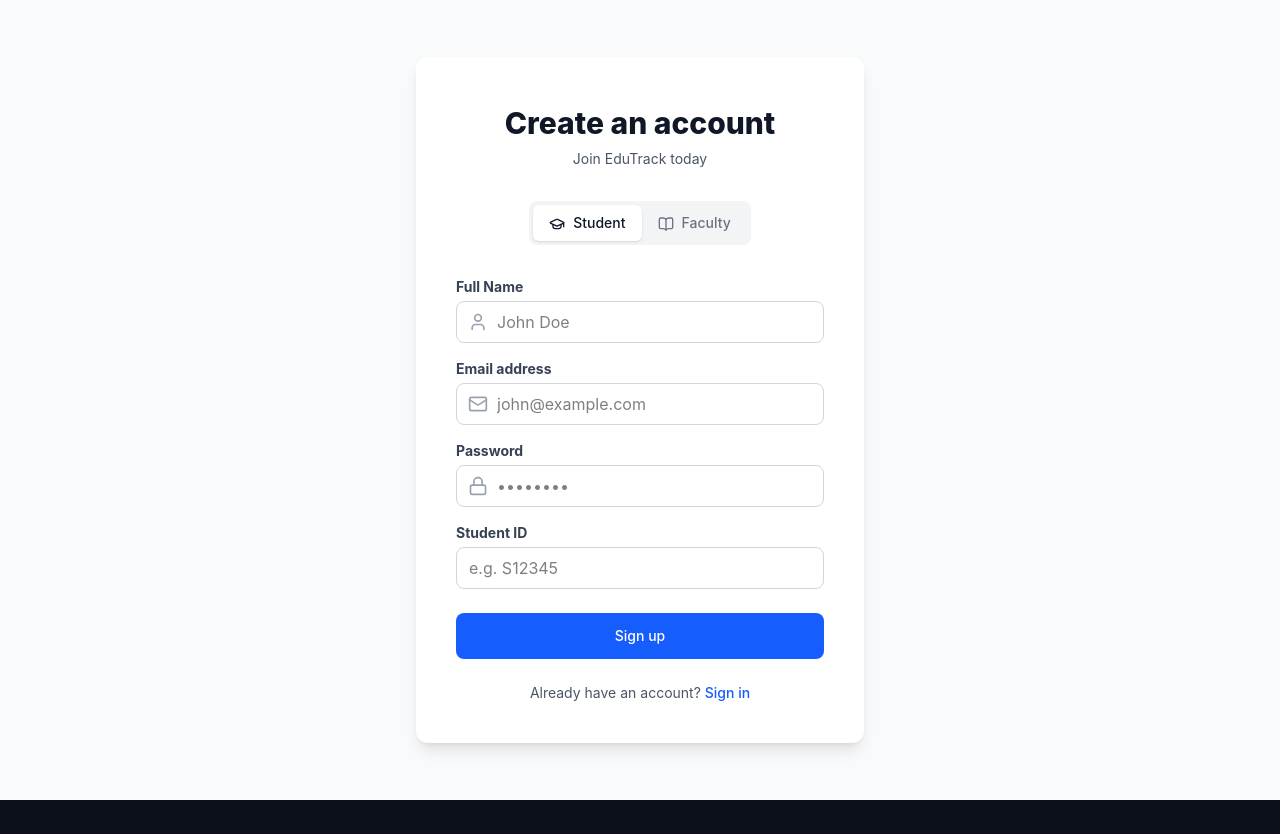
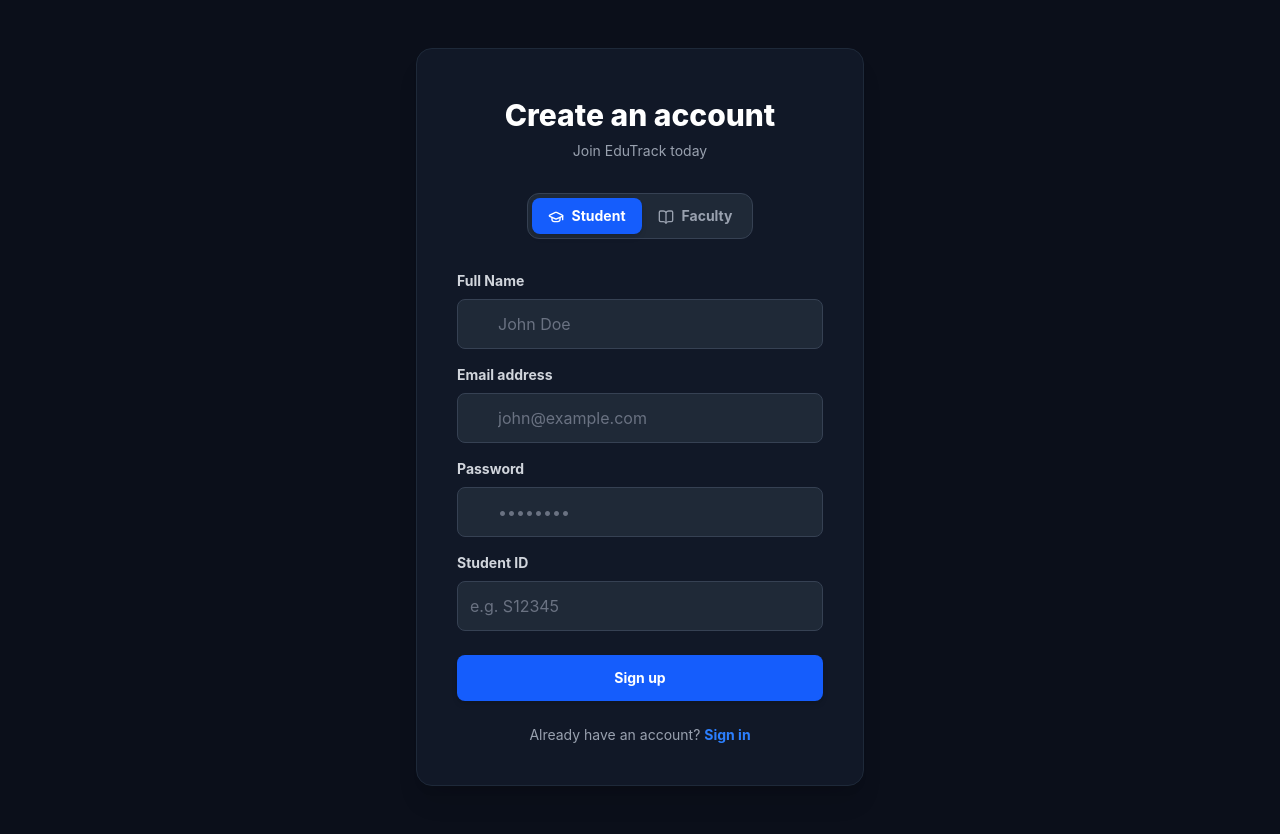
Before and after one commit to Mandeep-Parmar/EduTrack, a React (Vite) app in the folder frontend/: page /signup in a window 1280 px wide. Before the commit the page ends 800 px from the top, so only its background shows below. Built offline with nearby package versions, Linux system fonts and the light colour scheme.

Commit message:
improve UI for signin and signup

```diff
--- a/frontend/src/pages/Signup.jsx
+++ b/frontend/src/pages/Signup.jsx
@@ -48,24 +48,24 @@ const Signup = () => {
   };
 
   return (
-    <div className="min-h-screen flex items-center justify-center bg-gray-50 py-12 px-4 sm:px-6 lg:px-8">
-      <div className="max-w-md w-full space-y-8 bg-white p-10 rounded-xl shadow-lg">
+    <div className="min-h-screen flex items-center justify-center bg-[#0B0F1A] py-12 px-4 sm:px-6 lg:px-8">
+      <div className="max-w-md w-full space-y-8 bg-[#111827] p-10 rounded-2xl shadow-xl border border-gray-800">
         <div>
-          <h2 className="mt-2 text-center text-3xl font-extrabold text-gray-900">
+          <h2 className="mt-2 text-center text-3xl font-extrabold text-white">
             Create an account
           </h2>
-          <p className="mt-2 text-center text-sm text-gray-600">
+          <p className="mt-2 text-center text-sm text-gray-400">
             Join EduTrack today
           </p>
         </div>
 
         {/* User Type Toggle */}
         <div className="flex justify-center mt-6">
-          <div className="bg-gray-100 p-1 rounded-lg inline-flex">
+          <div className="bg-[#1F2937] p-1 rounded-xl inline-flex border border-gray-700">
             <button
               type="button"
-              className={`px-4 py-2 rounded-md text-sm font-medium transition-colors ${
-                userType === "student" ? "bg-white shadow-sm text-gray-900" : "text-gray-500 hover:text-gray-700"
+              className={`px-4 py-2 rounded-lg text-sm font-bold transition-colors ${
+                userType === "student" ? "bg-blue-600 text-white shadow-md" : "text-gray-400 hover:text-gray-200"
               }`}
               onClick={() => setUserType("student")}
             >
@@ -74,8 +74,8 @@ const Signup = () => {
             </button>
             <button
               type="button"
-              className={`px-4 py-2 rounded-md text-sm font-medium transition-colors ${
-                userType === "faculty" ? "bg-white shadow-sm text-gray-900" : "text-gray-500 hover:text-gray-700"
+              className={`px-4 py-2 rounded-lg text-sm font-bold transition-colors ${
+                userType === "faculty" ? "bg-blue-600 text-white shadow-md" : "text-gray-400 hover:text-gray-200"
               }`}
               onClick={() => setUserType("faculty")}
             >
@@ -89,42 +89,42 @@ const Signup = () => {
           <div className="space-y-4">
             {/* Common Fields */}
             <div>
-              <label className="block text-gray-700 text-sm font-bold mb-1" htmlFor="name">Full Name</label>
+              <label className="block text-gray-300 text-sm font-bold mb-2" htmlFor="name">Full Name</label>
               <div className="relative">
                 <div className="absolute inset-y-0 left-0 pl-3 flex items-center pointer-events-none">
                   <User className="h-5 w-5 text-gray-400" />
                 </div>
                 <input
                   id="name" name="name" type="text" required
-                  className="appearance-none rounded-lg relative block w-full px-3 py-2 pl-10 border border-gray-300 focus:outline-none focus:ring-blue-500 focus:border-blue-500"
+                  className="appearance-none rounded-lg relative block w-full px-3 py-3 pl-10 bg-[#1F2937] border border-gray-700 placeholder-gray-500 text-white focus:outline-none focus:ring-blue-500 focus:border-blue-500 transition-colors"
                   placeholder="John Doe" value={formData.name} onChange={handleChange}
                 />
               </div>
             </div>
 
             <div>
-              <label className="block text-gray-700 text-sm font-bold mb-1" htmlFor="email">Email address</label>
+              <label className="block text-gray-300 text-sm font-bold mb-2" htmlFor="email">Email address</label>
               <div className="relative">
                 <div className="absolute inset-y-0 left-0 pl-3 flex items-center pointer-events-none">
                   <Mail className="h-5 w-5 text-gray-400" />
                 </div>
                 <input
                   id="email" name="email" type="email" required
-                  className="appearance-none rounded-lg relative block w-full px-3 py-2 pl-10 border border-gray-300 focus:outline-none focus:ring-blue-500 focus:border-blue-500"
+                  className="appearance-none rounded-lg relative block w-full px-3 py-3 pl-10 bg-[#1F2937] border border-gray-700 placeholder-gray-500 text-white focus:outline-none focus:ring-blue-500 focus:border-blue-500 transition-colors"
                   placeholder="john@example.com" value={formData.email} onChange={handleChange}
                 />
               </div>
             </div>
 
             <div>
-              <label className="block text-gray-700 text-sm font-bold mb-1" htmlFor="password">Password</label>
+              <label className="block text-gray-300 text-sm font-bold mb-2" htmlFor="password">Password</label>
               <div className="relative">
                 <div className="absolute inset-y-0 left-0 pl-3 flex items-center pointer-events-none">
                   <Lock className="h-5 w-5 text-gray-400" />
                 </div>
                 <input
                   id="password" name="password" type="password" required
-                  className="appearance-none rounded-lg relative block w-full px-3 py-2 pl-10 border border-gray-300 focus:outline-none focus:ring-blue-500 focus:border-blue-500"
+                  className="appearance-none rounded-lg relative block w-full px-3 py-3 pl-10 bg-[#1F2937] border border-gray-700 placeholder-gray-500 text-white focus:outline-none focus:ring-blue-500 focus:border-blue-500 transition-colors"
                   placeholder="••••••••" value={formData.password} onChange={handleChange}
                 />
               </div>
@@ -134,10 +134,10 @@ const Signup = () => {
             {userType === "student" && (
               <>
                 <div>
-                  <label className="block text-gray-700 text-sm font-bold mb-1" htmlFor="student_id">Student ID</label>
+                  <label className="block text-gray-300 text-sm font-bold mb-2" htmlFor="student_id">Student ID</label>
                   <input
                     id="student_id" name="student_id" type="text" required={userType === "student"}
-                    className="appearance-none rounded-lg block w-full px-3 py-2 border border-gray-300 focus:outline-none focus:ring-blue-500 focus:border-blue-500"
+                    className="appearance-none rounded-lg block w-full px-3 py-3 bg-[#1F2937] border border-gray-700 placeholder-gray-500 text-white focus:outline-none focus:ring-blue-500 focus:border-blue-500 transition-colors"
                     placeholder="e.g. S12345" value={formData.student_id} onChange={handleChange}
                   />
                 </div>
@@ -147,10 +147,10 @@ const Signup = () => {
             {/* Faculty Specific Fields */}
             {userType === "faculty" && (
               <div>
-                <label className="block text-gray-700 text-sm font-bold mb-1" htmlFor="role">Faculty Role</label>
+                <label className="block text-gray-300 text-sm font-bold mb-2" htmlFor="role">Faculty Role</label>
                 <select
                   id="role" name="role"
-                  className="appearance-none rounded-lg block w-full px-3 py-2 border border-gray-300 focus:outline-none focus:ring-blue-500 focus:border-blue-500 bg-white"
+                  className="appearance-none rounded-lg block w-full px-3 py-3 bg-[#1F2937] border border-gray-700 text-white focus:outline-none focus:ring-blue-500 focus:border-blue-500 transition-colors cursor-pointer"
                   value={formData.role} onChange={handleChange}
                 >
                   <option value="teacher">Teacher</option>
@@ -164,16 +164,16 @@ const Signup = () => {
           <div>
             <button
               type="submit" disabled={loading}
-              className="group relative w-full flex justify-center py-3 px-4 border border-transparent text-sm font-medium rounded-lg text-white bg-blue-600 hover:bg-blue-700 focus:outline-none focus:ring-2 focus:ring-offset-2 focus:ring-blue-500 transition-colors disabled:opacity-50"
+              className="group relative w-full flex justify-center py-3 px-4 border border-transparent text-sm font-bold rounded-lg text-white bg-blue-600 hover:bg-blue-700 focus:outline-none focus:ring-2 focus:ring-offset-2 focus:ring-blue-500 transition-colors disabled:opacity-50 shadow-md"
             >
               {loading ? "Creating account..." : "Sign up"}
             </button>
           </div>
 
           <div className="text-center mt-4">
-            <p className="text-sm text-gray-600">
+            <p className="text-sm text-gray-400">
               Already have an account?{" "}
-              <Link to="/" className="font-medium text-blue-600 hover:text-blue-500 transition-colors">
+              <Link to="/" className="font-bold text-blue-500 hover:text-blue-400 transition-colors">
                 Sign in
               </Link>
             </p>
```
Also changed, not shown: frontend/src/pages/Login.jsx (+14 -14 lines).
